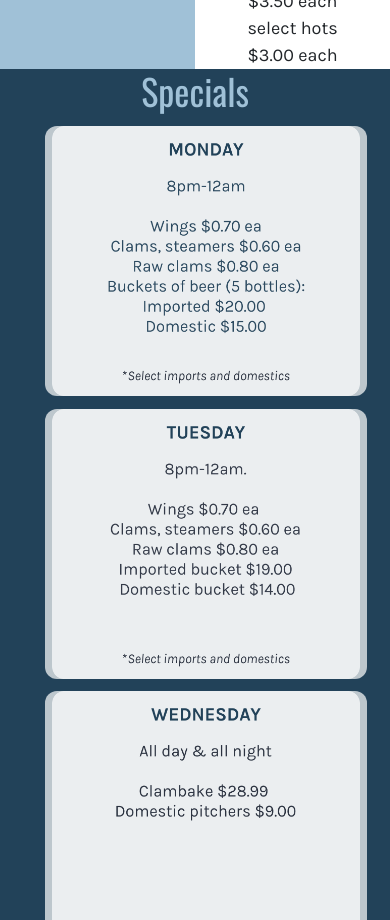
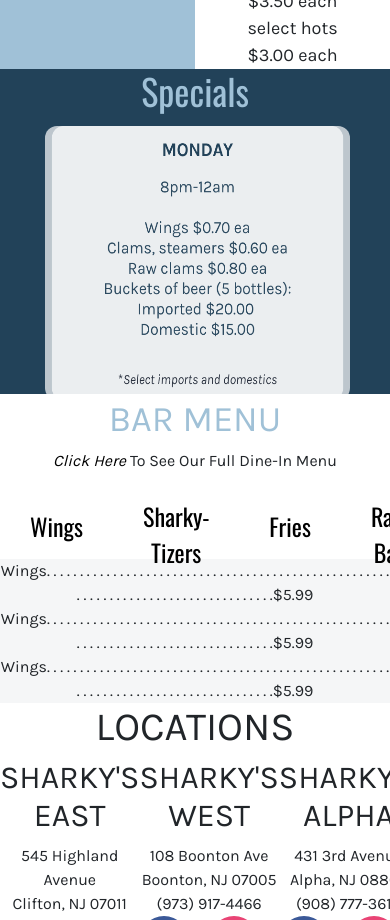
Before and after one commit to dengroxana/sharkys-wings-nj, a React (Create React App) app in the folder sharkys-wings-nj/: page / in a window 390 px wide. Shown: the part 1400-2320 px from the top of the page. Built offline with nearby package versions, Linux system fonts and the light colour scheme.

Commit message:
specials slide horizontally on media only √

```diff
--- a/sharkys-wings-nj/src/components/Specials.css
+++ b/sharkys-wings-nj/src/components/Specials.css
@@ -27,3 +27,21 @@
   background-color: var(--white-70);
   margin: 2%;
 }
+
+@media only screen and (max-width: 415px){
+  .dailySpecialsImgs{
+    width: 375px;
+    height: 274px;
+    flex-direction: column;
+    overflow-x: auto;
+    -webkit-overflow-scrolling: touch;
+  }
+
+  .specialsImg {
+    width: 305px;
+    flex-shrink: 0;
+    height: 100%
+  }
+
+
+}
--- a/sharkys-wings-nj/src/components/Specials.jsx
+++ b/sharkys-wings-nj/src/components/Specials.jsx
@@ -12,12 +12,12 @@
     <div id="specials">
       <h2>Specials</h2>
       <div className="dailySpecialsImgs">
-        <img src={MondayImg} alt="Monday Specials" className='specialsImg' />
-        <img src={TuesdayImg} alt="Monday Specials" className='specialsImg' />
-        <img src={WednesdayImg} alt="Monday Specials" className='specialsImg' />
-        <img src={ThursdayImg} alt="Monday Specials" className='specialsImg' />
-        <img src={SaturdayImg} alt="Monday Specials" className='specialsImg' />
-        <img src={SundayImg} alt="Monday Specials" className='specialsImg' />
+        <img src={MondayImg} alt="Monday Specials" className='specialsImg' id="slide-1" />
+        <img src={TuesdayImg} alt="Monday Specials" className='specialsImg' id="slide-2" />
+        <img src={WednesdayImg} alt="Monday Specials" className='specialsImg' id="slide-3" />
+        <img src={ThursdayImg} alt="Monday Specials" className='specialsImg' id="slide-4" />
+        <img src={SaturdayImg} alt="Monday Specials" className='specialsImg' id="slide-5" />
+        <img src={SundayImg} alt="Monday Specials" className='specialsImg' id="slide-6" />
       </div>
     </div>
 
@@ -25,3 +25,31 @@
 }
 
 export default Specials
+
+
+// TRIED WITH DIVS
+// +++++++++++++
+
+  //   <div id="specials">
+  //   <h2>Specials</h2>
+  //   <div className="dailySpecialsImgs">
+  //     <div className='specialsImgTEST'>
+  //       <img src={MondayImg} alt="Monday Specials" className='specialsImg' id="slide-1" />
+  //     </div>
+  //     <div className='specialsImgTEST'>
+  //       <img src={TuesdayImg} alt="Monday Specials" className='specialsImg' id="slide-2" />
+  //     </div>
+  //     <div className='specialsImgTEST'>
+  //       <img src={WednesdayImg} alt="Monday Specials" className='specialsImg' id="slide-3" />
+  //     </div>
+  //     <div className='specialsImgTEST'>
+  //       <img src={ThursdayImg} alt="Monday Specials" className='specialsImg' id="slide-4" />
+  //     </div>
+  //     <div className='specialsImgTEST'>
+  //       <img src={SaturdayImg} alt="Monday Specials" className='specialsImg' id="slide-5" />
+  //     </div>
+  //     <div className='specialsImgTEST'>
+  //       <img src={SundayImg} alt="Monday Specials" className='specialsImg' id="slide-6" />
+  //     </div>
+  //   </div>
+  // </div>
```
